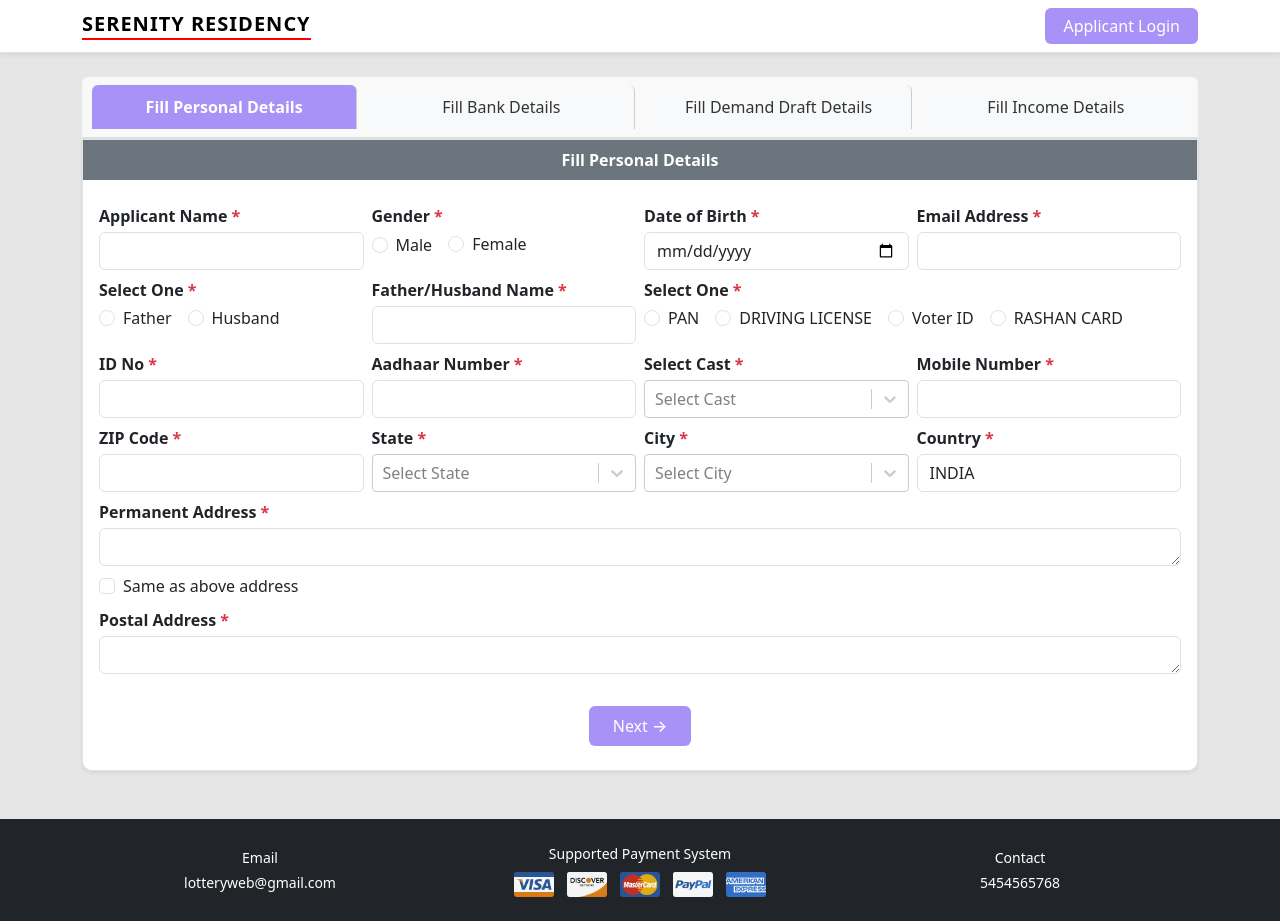
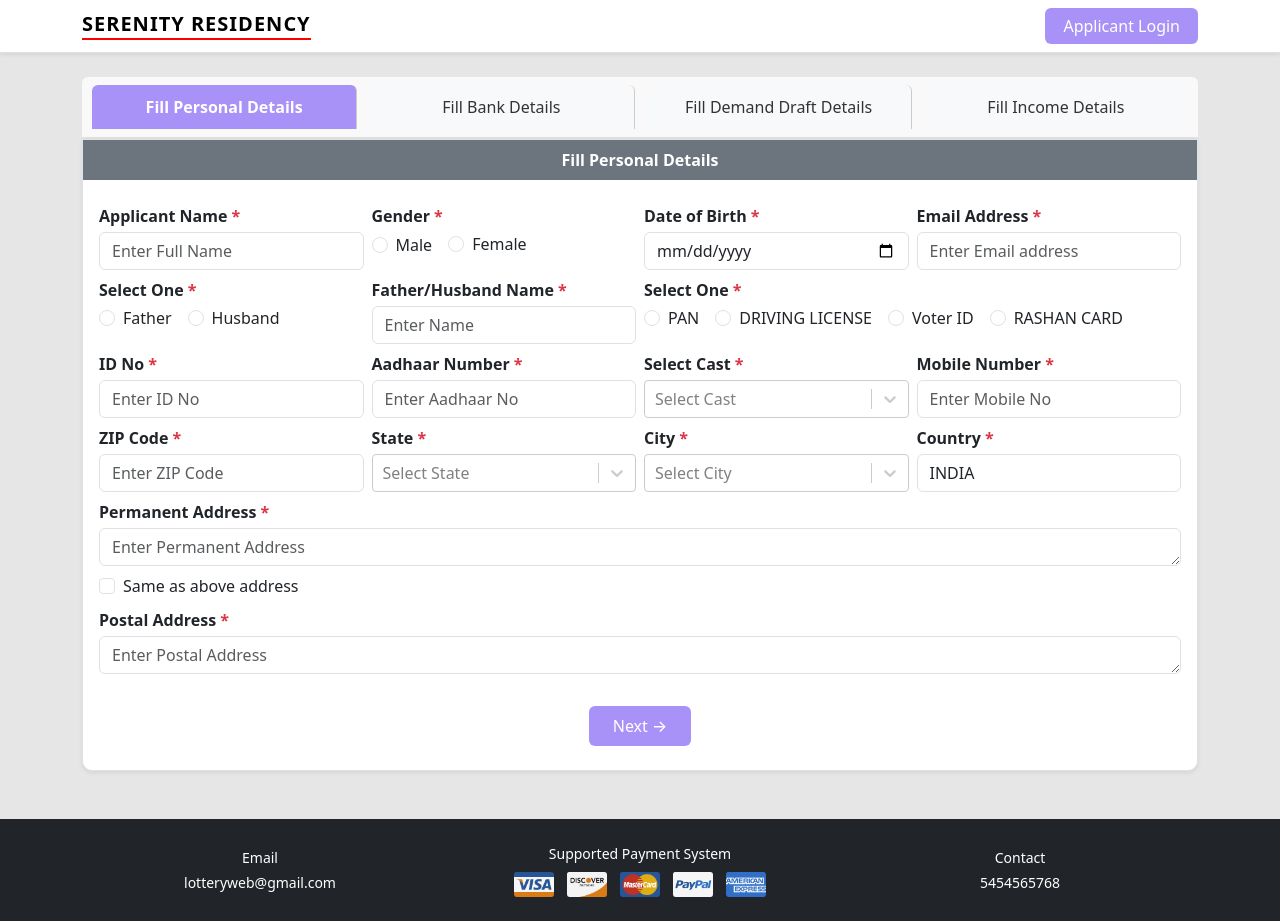
Before and after one commit to Project761/lottery_React_0.1, a React (Vite) app: page /apply in a window 1280 px wide. Built offline with nearby package versions, Linux system fonts and the light colour scheme; no server answers.

Commit message:
New Changes

```diff
--- a/src/components/OtpVerify.jsx
+++ b/src/components/OtpVerify.jsx
@@ -20,9 +20,9 @@ const OtpVerify = ({ onBack, onVerify, MobileNumber, isSubmitting }) => {
     return (
         <div className="d-flex justify-content-center align-items-center">
             <div className="p-4 rounded shadow-sm bg-white w-100" style={{ maxWidth: "500px" }}>
-                <button onClick={onBack} className="btn btn-link mb-3 p-0 text-decoration-none d-flex align-items-center">
+                {/* <button onClick={onBack} className="btn btn-link mb-3 p-0 text-decoration-none d-flex align-items-center">
                     <i className="bi bi-arrow-left me-1"></i> Back
-                </button>
+                </button> */}
 
                 <h5 className="fw-bold mb-1">Verify Your OTP</h5>
                 <p className="text-muted small mb-4">
--- a/src/components/TabHeader.jsx
+++ b/src/components/TabHeader.jsx
@@ -11,6 +11,7 @@ const TabHeader = ({ activeTab, onTabChange }) => {
           <div
             key={tab.id}
             className={`tab-item ${activeTab === tab.id ? 'active' : ''}`}
+            onClick={() => onTabChange(tab.id)}
           >
             {tab.label}
           </div>
--- a/src/pages/BankDetailsForm.jsx
+++ b/src/pages/BankDetailsForm.jsx
@@ -2,7 +2,7 @@ import React, { useEffect, useState } from "react";
 import Select from '../../node_modules/react-select/dist/react-select.esm.js';
 import { fetchPostData } from "../components/hooks/Api.js";
 import { showError } from "../utils/toast.js";
-import { onChangeDropdown } from "../utils/Comman.js";
+import { onChangeDropdown, upperCaseValue } from "../utils/Comman.js";
 import { useFormData } from "../context/FormDataContext.jsx";
 import { useNavigate } from "react-router-dom";
 
@@ -75,7 +75,7 @@ const BankDetailsForm = ({ onBack }) => {
                         <label className="form-label">
                             Applicant Name <span className="text-danger">*</span>
                         </label>
-                        <input type="text" className="form-control" autoComplete="off" placeholder="Enter applicant name" value={formData.BankUserName} onChange={(e) => setFormData({...formData, BankUserName: e.target.value})}/>
+                        <input type="text" className="form-control" autoComplete="off" placeholder="Enter Applicant Name" value={formData.BankUserName} onChange={(e) => setFormData({...formData, BankUserName: e.target.value})}/>
                     </div>
 
                     {/* Account Number */}
@@ -83,7 +83,7 @@ const BankDetailsForm = ({ onBack }) => {
                         <label className="form-label">
                             Bank Account Number <span className="text-danger">*</span>
                         </label>
-                        <input type="text" className="form-control" autoComplete="off" placeholder="Enter account number" value={formData.AccountNumber} onChange={(e) => setFormData({...formData, AccountNumber: Number(e.target.value)})}/>
+                        <input type="number" className="form-control" autoComplete="off" placeholder="Enter Account Number" value={formData.AccountNumber} onChange={(e) => setFormData({...formData, AccountNumber: Number(e.target.value)})}/>
                     </div>
 
                     {/* Select Bank */}
@@ -120,7 +120,7 @@ const BankDetailsForm = ({ onBack }) => {
                         <label className="form-label">
                             IFSC Code <span className="text-danger">*</span>
                         </label>
-                        <input type="text" className="form-control" autoComplete="off" placeholder="Enter IFSC code" value={formData.IfscCode} onChange={(e) => setFormData({...formData, IfscCode: e.target.value})}/>
+                        <input type="text" className="form-control" autoComplete="off" placeholder="Enter IFSC Code" value={formData.IfscCode} onChange={(e) => setFormData({...formData, IfscCode: upperCaseValue(e.target.value)})}/>
                     </div>
 
                     {/* Bank Branch Address */}
@@ -128,7 +128,7 @@ const BankDetailsForm = ({ onBack }) => {
                         <label className="form-label">
                             Bank Branch Address <span className="text-danger">*</span>
                         </label>
-                        <input type="text" className="form-control" autoComplete="off" placeholder="Enter branch address" value={formData.BranchAddress} onChange={(e) => setFormData({...formData, BranchAddress: e.target.value})}/>
+                        <input type="text" className="form-control" autoComplete="off" placeholder="Enter Branch Address" value={formData.BranchAddress} onChange={(e) => setFormData({...formData, BranchAddress: e.target.value})}/>
                     </div>
                 </div>
 
--- a/src/pages/DemandDraftDetails.jsx
+++ b/src/pages/DemandDraftDetails.jsx
@@ -107,15 +107,15 @@ const DemandDraftDetails = ({ onBack }) => {
                         {/* Demand Draft / Payment Transfer Number */}
                         <div className="col-md-4">
                             <label className="form-label fw-semibold " style={{ fontSize: "14px" }}>
-                                DEMAND DRAFT / PAYMENT TRANSFER NUMBER <span className="text-danger">*</span>
+                                Demand Draft / Payment Transfer Number <span className="text-danger">*</span>
                             </label>
-                            <input type="text" autoComplete="off" className="form-control" value={formData.PaymentTrasnum} onChange={(e) => setFormData({...formData, PaymentTrasnum: e.target.value})}/>
+                            <input type="number" autoComplete="off" placeholder="Enter No" className="form-control" value={formData.PaymentTrasnum} onChange={(e) => setFormData({...formData, PaymentTrasnum: e.target.value})}/>
                         </div>
 
                         {/* Demand Draft / Online Payment Date */}
                         <div className="col-md-4">
                             <label className="form-label fw-semibold" style={{ fontSize: "14px" }}>
-                                DEMAND DRAFT / ONLINE PAYMENT DATE <span className="text-danger">*</span>
+                                Demand Draft / Online Payment Date <span className="text-danger">*</span>
                             </label>
                             <input
                               type="date"
@@ -130,7 +130,7 @@ const DemandDraftDetails = ({ onBack }) => {
                         {/* Select Bank */}
                         <div className="col-md-4">
                             <label className="form-label fw-semibold" style={{ fontSize: "14px" }}>
-                                SELECT BANK <span className="text-danger">*</span>
+                                Select Bank <span className="text-danger">*</span>
                             </label>
 
                             <Select
@@ -162,9 +162,9 @@ const DemandDraftDetails = ({ onBack }) => {
                         {/* Select Amount */}
                         <div className="col-md-4">
                             <label className="form-label fw-semibold" style={{ fontSize: "14px" }}>
-                                SELECT AMOUNT <span className="text-danger">*</span>
+                                Select Amount <span className="text-danger">*</span>
                             </label>
-                            <input type="text" autoComplete="off" className="form-control" value={formData.BankAmount} onChange={(e) => setFormData({...formData, BankAmount: e.target.value})}/>
+                            <input type="number" autoComplete="off" placeholder="Enter Amount" className="form-control" value={formData.BankAmount} onChange={(e) => setFormData({...formData, BankAmount: e.target.value})}/>
                         </div>
 
                         {/* Attachment */}
--- a/src/pages/PersonalDetailsForm.jsx
+++ b/src/pages/PersonalDetailsForm.jsx
@@ -246,6 +246,7 @@ const PersonalDetailsForm = () => {
 
     const handleSubmit = async (e) => {
         e.preventDefault();
+        // alert("Hello");
 
         const requiredFields = [
             "FullName", "Gender", "Dob", "Email", "NameSelect", "Fhname", "Idproof", "IdproofNo",
@@ -259,6 +260,10 @@ const PersonalDetailsForm = () => {
         if (isAnyFieldMissing) {
             showError("Please fill all mandatory fields");
             return;
+        }
+
+        if (formData.Email && !/\S+@\S+\.\S+/.test(formData.Email)) {
+            showError('Please enter a valid Email address');
         }
 
         if (!formData.MobileNumber || formData.MobileNumber.length !== 10) {
@@ -408,7 +413,7 @@ const PersonalDetailsForm = () => {
                 </div>
                 {/* {!showOtp ? ( */}
                 {activeTab === "personal" && (
-                    <form onSubmit={handleSubmit}>
+                    <form>
                         <div className="row g-2 p-3 ">
                             {/* Applicant-Name */}
                             <div className="col-md-3">
@@ -418,6 +423,7 @@ const PersonalDetailsForm = () => {
                                     className={`form-control ${errors.FullName ? 'is-invalid' : ''}`}
                                     name="FullName"
                                     autoComplete="off"
+                                    placeholder="Enter Full Name"
                                     value={formData.FullName}
                                     onChange={(e) => setFormData({ ...formData, FullName: e.target.value })}
                                 />
@@ -476,6 +482,7 @@ const PersonalDetailsForm = () => {
                                     className={`form-control ${errors.Email ? 'is-invalid' : ''}`}
                                     name="Email"
                                     autoComplete="off"
+                                    placeholder="Enter Email address"
                                     value={formData.Email}
                                     onChange={(e) => setFormData({ ...formData, Email: e.target.value })}
                                 />
@@ -514,7 +521,7 @@ const PersonalDetailsForm = () => {
                             {/* Father/Husband-Name */}
                             <div className="col-md-3">
                                 <label className="form-label fw-semibold mb-1">Father/Husband Name <span className="text-danger">*</span></label>
-                                <input type="text" autoComplete="off" className="form-control" value={formData.Fhname} onChange={(e) => setFormData({ ...formData, Fhname: e.target.value })} />
+                                <input type="text" autoComplete="off" className="form-control" placeholder="Enter Name" value={formData.Fhname} onChange={(e) => setFormData({ ...formData, Fhname: e.target.value })} />
                             </div>
 
                             {/* ID-Type */}
@@ -572,13 +579,13 @@ const PersonalDetailsForm = () => {
                             {/* ID-No */}
                             <div className="col-md-3">
                                 <label className="form-label fw-semibold mb-1">ID No <span className="text-danger">*</span></label>
-                                <input type="text" autoComplete="off" className="form-control" value={formData.IdproofNo} onChange={(e) => setFormData({ ...formData, IdproofNo: e.target.value })} />
+                                <input type="number" autoComplete="off" placeholder="Enter ID No" className="form-control" value={formData.IdproofNo} onChange={(e) => setFormData({ ...formData, IdproofNo: e.target.value })} />
                             </div>
 
                             {/* Aadhaar-No */}
                             <div className="col-md-3">
                                 <label className="form-label fw-semibold mb-1">Aadhaar Number <span className="text-danger">*</span></label>
-                                <input type="text" autoComplete="off" className="form-control" value={formData.AadharNumber} onChange={(e) => setFormData({ ...formData, AadharNumber: e.target.value })} />
+                                <input type="number" autoComplete="off" placeholder="Enter Aadhaar No" className="form-control" value={formData.AadharNumber} onChange={(e) => setFormData({ ...formData, AadharNumber: e.target.value })} />
                             </div>
 
                             {/* Select-Cast */}
@@ -588,9 +595,9 @@ const PersonalDetailsForm = () => {
                                     className={`${errors.Caste ? 'is-invalid' : ''}`}
                                     name="Caste"
                                     value={
-                                        casts.find((c) => String(c.CastID) === String(formData.Category)) ? {
-                                            value: String(formData.Category),
-                                            label: casts.find((c) => String(c.CastID) === String(formData.Category))?.Description,
+                                        casts.find((c) => String(c.CastID) === String(formData.Caste)) ? {
+                                            value: String(formData.Caste),
+                                            label: casts.find((c) => String(c.CastID) === String(formData.Caste))?.Description,
                                         } : null
                                     }
                                     onChange={(event) => onChangeDropdown(event, setFormData, formData, 'Caste')}
@@ -616,9 +623,10 @@ const PersonalDetailsForm = () => {
                             <div className="col-md-3">
                                 <label className="form-label fw-semibold mb-1">Mobile Number <span className="text-danger">*</span></label>
                                 <input
-                                    type="text"
+                                    type="number"
                                     className={`form-control ${errors.MobileNumber ? 'is-invalid' : ''}`}
                                     name="MobileNumber"
+                                    placeholder="Enter Mobile No"
                                     value={formData.MobileNumber}
                                     onChange={(e) => setFormData({ ...formData, MobileNumber: e.target.value })}
                                     maxLength="10"
@@ -629,7 +637,7 @@ const PersonalDetailsForm = () => {
                             {/* ZIP-Code */}
                             <div className="col-md-3">
                                 <label className="form-label fw-semibold mb-1">ZIP Code <span className="text-danger">*</span></label>
-                                <input type="text" autoComplete="off" className="form-control" value={formData.ZipCode} onChange={(e) => setFormData({ ...formData, ZipCode: e.target.value })} />
+                                <input type="number" autoComplete="off" placeholder="Enter ZIP Code" className="form-control" value={formData.ZipCode} onChange={(e) => setFormData({ ...formData, ZipCode: e.target.value })} />
                             </div>
 
                             {/* State */}
@@ -648,6 +656,7 @@ const PersonalDetailsForm = () => {
                                         value: st.StateID,
                                         label: st.Description,
                                     }))}
+                                    default={formData.State}
                                     onChange={(event) => {
                                         onChangeDropdown(event, setFormData, formData, 'State');
                                         if (event.value) fetchCity(event.value);
@@ -693,7 +702,7 @@ const PersonalDetailsForm = () => {
                             {/* Permanent-Address */}
                             <div className="col-md-12">
                                 <label className="form-label fw-semibold mb-1">Permanent Address <span className="text-danger">*</span></label>
-                                <textarea autoComplete="off" className="form-control" rows="1" value={formData.Paraddress} onChange={(e) => setFormData({ ...formData, Paraddress: e.target.value })}></textarea>
+                                <textarea autoComplete="off" className="form-control" placeholder="Enter Permanent Address" rows="1" value={formData.Paraddress} onChange={(e) => setFormData({ ...formData, Paraddress: e.target.value })}></textarea>
                             </div>
 
                             {/* Same-Address */}
@@ -716,14 +725,14 @@ const PersonalDetailsForm = () => {
                             {/* Postal-Address */}
                             <div className="col-md-12">
                                 <label className="form-label fw-semibold mb-1">Postal Address <span className="text-danger">*</span></label>
-                                <textarea autoComplete="off" className="form-control" rows="1" value={formData.Posaddress} onChange={(e) => setFormData({ ...formData, Posaddress: e.target.value })}></textarea>
+                                <textarea autoComplete="off" className="form-control" placeholder="Enter Postal Address" rows="1" value={formData.Posaddress} onChange={(e) => setFormData({ ...formData, Posaddress: e.target.value })}></textarea>
                             </div>
                         </div>
 
                         <div className="text-center mt-3 mb-4">
                             <button
                                 type="submit"
-                                onClick={handleNext}
+                                onClick={handleSubmit}
                                 style={{
                                     backgroundColor: "#A992F7",
                                     border: "none",
@@ -756,7 +765,6 @@ const PersonalDetailsForm = () => {
                 )
                 }
             </div>
-
             {
                 activeTab === "bank" && (
                     <BankDetailsForm onBack={() => setActiveTab("personal")} />
--- a/src/utils/Comman.js
+++ b/src/utils/Comman.js
@@ -26,3 +26,9 @@ export const onChangeDropdown = (selectedOption, setFormData, formData, field) =
   const value = selectedOption ? (selectedOption.value ?? selectedOption.Value ?? selectedOption) : null;
   setFormData(prev => ({ ...prev, [field]: value }));
 };
+
+export const upperCaseValue = (value) => {
+  if(typeof value == 'string'){
+    return value.toUpperCase();
+  }
+}
```
Also changed, not shown: src/pages/IncomeDetails.jsx (+33 -33 lines), 1 other file (tests, documents, lock files or other folders).
